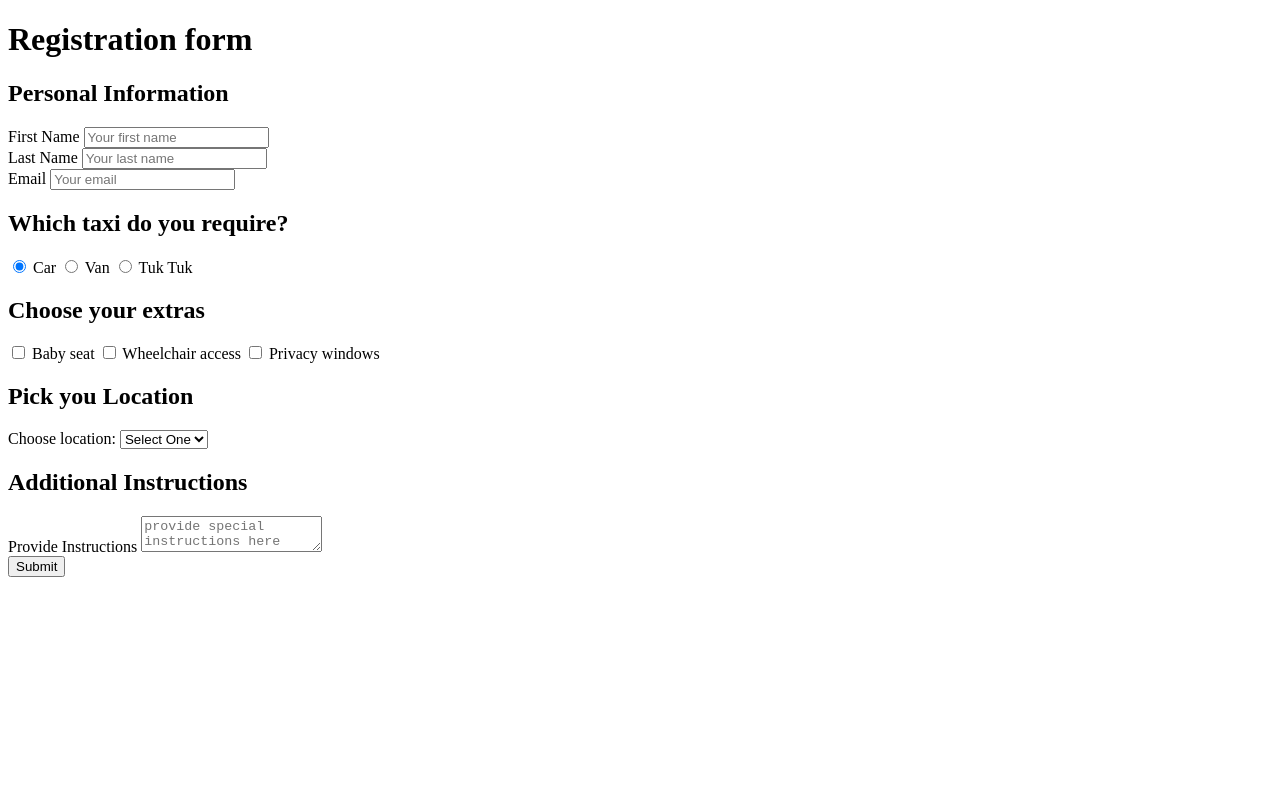
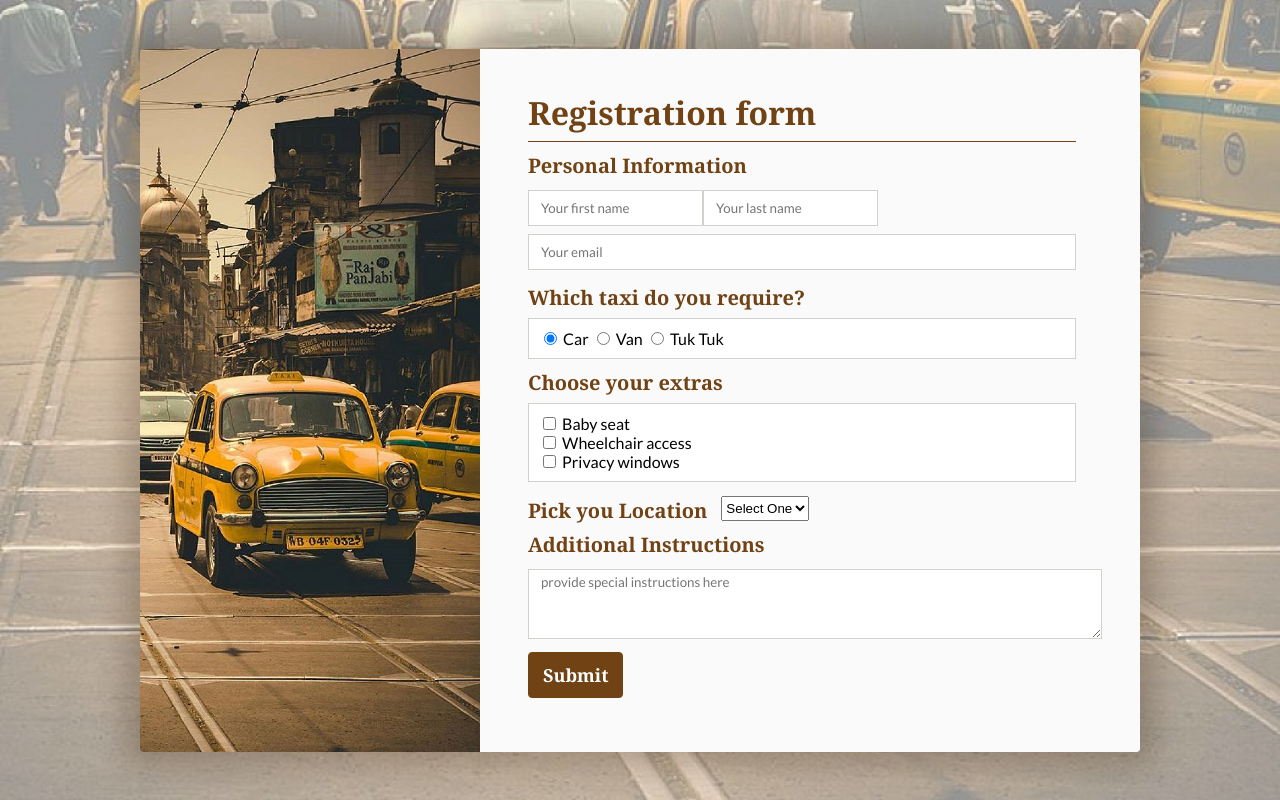
Before and after one commit to farrell-dan/concordia-css-P2, a plain HTML site: page pre-lecture/index.html in a window 1280 px wide. Drawn offline with Linux system fonts and the light colour scheme.

Commit message:
Exercise 1

```diff
--- a/pre-lecture/index.html
+++ b/pre-lecture/index.html
@@ -2,17 +2,21 @@
 <html>
   <head>
     <title>Book a Taxi</title>
+    <link rel="stylesheet" href="css/reset.css" />
+    <link rel="stylesheet" href="css/settings.css"/>
+    <link rel="stylesheet" href="css/styles.css"/>
+    <link rel="stylesheet" href="css/typography.css"/>
   </head>
   <body>
     <main>
-      <div class=""></div>
-      <div class="">
+      <div class="banner"></div>
+      <div class="content">
         <h1>Registration form</h1>
         <form>
-          <div class="">
+          <div class="section">
             <h2>Personal Information</h2>
-            <div class="">
-              <div class="">
+            <div class="sub-section">
+              <div class="personal form-item form-group">
                 <label for="firstname">First Name</label>
                 <input
                   id="firstname"
@@ -21,7 +25,7 @@
                   placeholder="Your first name"
                 />
               </div>
-              <div class="">
+              <div class="personal form-item form-group">
                 <label for="lastname">Last Name</label>
                 <input
                   id="lastname"
@@ -31,7 +35,7 @@
                 />
               </div>
             </div>
-            <div class="">
+            <div class="personal form-item">
               <label for="email">Email</label>
               <input
                 id="email"
@@ -41,9 +45,9 @@
               />
             </div>
           </div>
-          <div class="">
+          <div class="section">
             <h2>Which taxi do you require?</h2>
-            <div class="">
+            <div class="select-container">
               <label>
                 <input type="radio" name="car" value="car" checked />
                 Car
@@ -58,9 +62,9 @@
               </label>
             </div>
           </div>
-          <div class="">
+          <div class="section">
             <h2>Choose your extras</h2>
-            <div class="">
+            <div class="select-container checkboxes">
               <label>
                 <input type="checkbox" name="baby-seat" value="baby-seat" />
                 Baby seat
@@ -75,11 +79,11 @@
               </label>
             </div>
           </div>
-          <div class="">
-            <div class="">
+          <div class="section">
+            <div class="sub-section">
               <h2>Pick you Location</h2>
               <label for="pickup">Choose location:</label>
-              <select class="" name="pickup">
+              <select class="sub-selection form-group" name="pickup">
                 <option value="null" selected>Select One</option>
                 <option value="taxi-office">Taxi Office</option>
                 <option value="town-hall">Town Hall</option>
@@ -87,18 +91,18 @@
               </select>
             </div>
           </div>
-          <div class="">
+          <div class="section">
             <h2>Additional Instructions</h2>
-            <div class="">
+            <div class="personal label">
               <label for="special">Provide Instructions</label>
               <textarea
-                class=""
+                class="input-area area"
                 name="special"
                 placeholder="provide special instructions here"
               ></textarea>
             </div>
           </div>
-          <button class="">Submit</button>
+          <button class="btn">Submit</button>
         </form>
       </div>
     </main>
--- /dev/null
+++ b/workshop/exercise-01/index.html
@@ -0,0 +1,15 @@
+<!DOCTYPE html>
+<html>
+  <head>
+    <link href="style.css" rel="stylesheet" />
+  </head>
+
+  <body>
+    <div class="container">
+      <!-- Stuff here -->
+      <header>Nav</header>
+      <h1>CONTENT</h1>
+      <footer>Footer</footer>
+    </div>
+  </body>
+</html>
--- /dev/null
+++ b/workshop/exercise-01/style.css
@@ -0,0 +1,36 @@
+
+body{
+    margin: 0;
+}
+.container{
+    min-height: 100vh;
+    font-family: Poppins, sans-serif ;
+    text-align: center;
+}
+header{
+    padding: 10px;
+    position: fixed;
+    top: 0;
+    width: 100%;
+}
+h1{
+    position: fixed;
+    top: 38px;
+    height: calc(100% - 76px);
+    margin: 0;
+    width: 100%;
+    display: flex;
+    justify-content: center;
+    align-items: center;
+}
+footer{
+    position: fixed;
+    bottom: 0;
+    width: 100%;
+    padding: 10px;
+}
+
+header, footer{
+    background-color: #3a3633;
+    color: white;
+}
```
